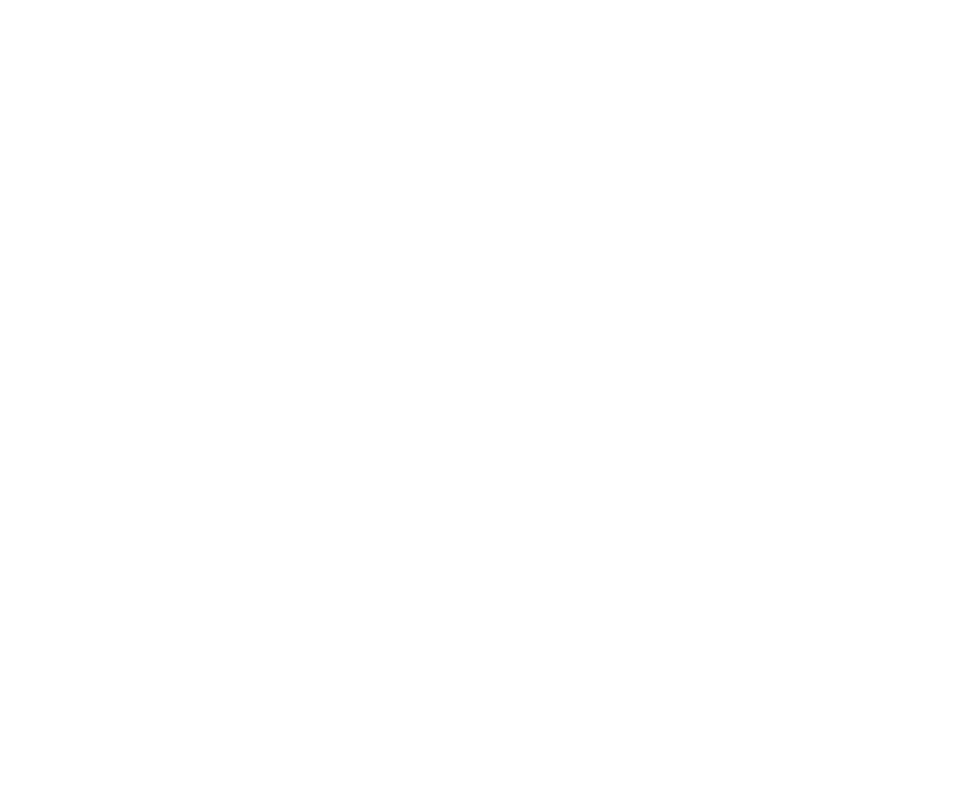
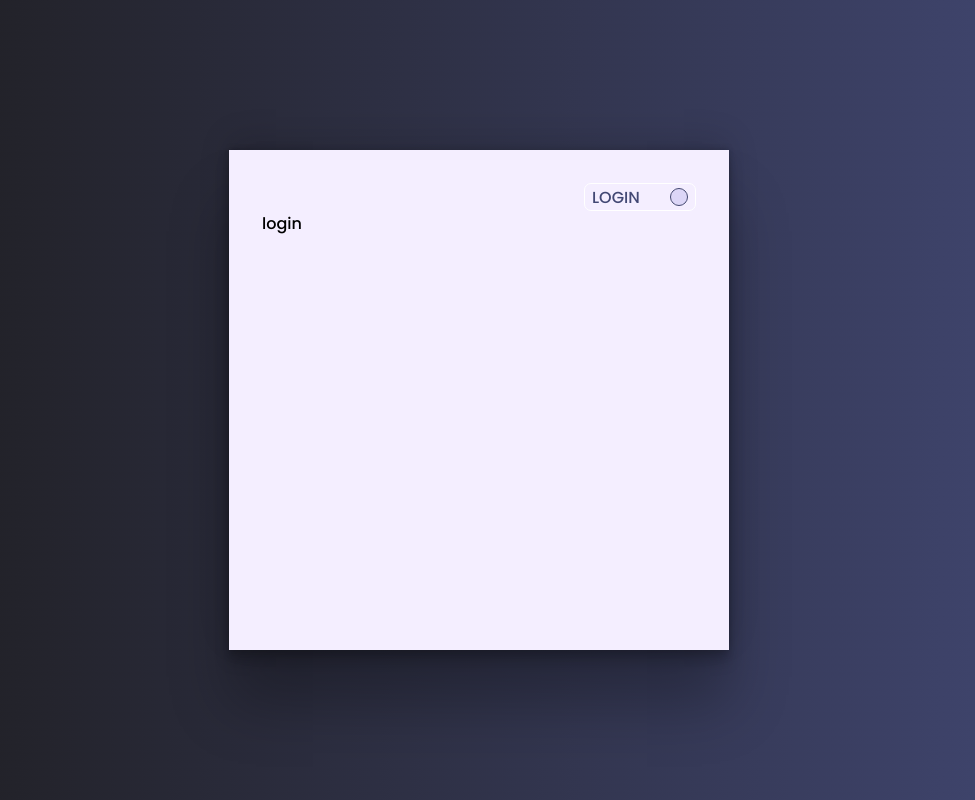
Before and after one commit to SimaKaramii/RegisterPage, a plain HTML site: page index.html in a window 1280 px wide. Shown: the whole page, without its empty margins (161-1136 px from the left). Drawn offline with Linux system fonts and the light colour scheme.

Commit message:
Add the switch box

```diff
--- a/css/style.css
+++ b/css/style.css
@@ -0,0 +1,126 @@
+@import url('https://fonts.googleapis.com/css2?family=Poppins:wght@500&display=swap');
+* {
+    box-sizing: border-box;
+}
+body{
+    background: linear-gradient(135deg, rgba(30,29,31,1) 0%, #424874 100%);
+    font-family: 'Poppins', sans-serif;
+}
+/*box*/
+#box{
+    position: absolute;
+    top: 0;
+    bottom: 0;
+    left: 0;
+    right: 0;
+    margin: auto;
+    height: 500px;
+    max-width: 500px;
+    border: 1px solid #F4EEFF;
+    padding: 2rem;
+    box-shadow: rgba(0, 0, 0, 0.25) 0px 54px 55px, rgba(0, 0, 0, 0.12) 0px -12px 30px, rgba(0, 0, 0, 0.12) 0px 4px 6px, rgba(0, 0, 0, 0.17) 0px 12px 13px, rgba(0, 0, 0, 0.09) 0px -3px 5px;
+    background-color: #F4EEFF;
+}
+/*card*/
+.card{
+    position: relative;
+    width: 100%;
+    height: 100%;
+    cursor: pointer;
+    transform-style: preserve-3d;
+    transform-origin: center right;
+    transition: transform 1s;
+}
+.card-face{
+    position: absolute;
+    width: 100%;
+    height: 100%;
+    backface-visibility: hidden;
+}
+.card-face-back{
+    transform: rotateY(180deg);
+}
+.card.is-flipped {
+    transform: translateX(-100%) rotateY(-180deg);
+}
+/*switch*/
+
+ .switch_container {
+    display: grid;
+    position: relative;
+    justify-content: end;
+
+}
+ .switch_container .checkbox {
+    opacity: 0;
+    position: absolute;
+    padding-block: 2em;
+     border: none;
+}
+ .switch_container .checkbox:focus-visible {
+    outline: unset;
+}
+ .switch_container .checkbox:focus-visible ~ .switch,  .switch_container .checkbox:focus ~ .switch {
+    outline: 1px solid white;
+}
+ .switch_container .checkbox:checked ~ .switch .login {
+    opacity: 0;
+}
+ .switch_container .checkbox:checked ~ .switch .circle {
+    left: 0;
+    right: calc(100% - 2em);
+}
+ .switch_container .checkbox:not(:checked) ~ .switch .register {
+    opacity: 0;
+}
+ .switch_container .checkbox:not(:checked) ~ .switch .circle {
+    left: calc(100% - 2em);
+    right: 0;
+}
+ .switch_container .switch {
+     align-items: center;
+     border-radius: 7px;
+     border: 2px solid transparent;
+     cursor: pointer;
+     display: flex;
+     height: 28px;
+     overflow: hidden;
+     padding: 0 7px;
+     position: relative;
+     user-select: none;
+     width: 112px;
+     border: 1px solid #fff;
+}
+ .switch_container .switch:focus {
+    outline: 1px red;
+}
+ .switch_container .switch .circle {
+    height: 2em;
+    padding: 8px;
+    position: absolute;
+    transition: all 400ms linear;
+    width: 2em;
+}
+ .switch_container .switch .circle .circle-inner {
+    background-color: #DCD6F7;
+    border-radius: 50%;
+    display: block;
+    height: 100%;
+    width: 100%;
+    outline: 1px solid #40456f;
+}
+ .switch_container .switch .login,  .switch_container .switch .register {
+    text-transform: uppercase;
+    position: absolute;
+    opacity: 1;
+    transition: opacity 400ms linear;
+}
+.switch_container .switch .login{
+    color: #424874;
+}
+.switch_container .switch .register{
+    color: #424874;
+}
+ .switch_container .switch .register {
+    left: calc(2em);
+}
--- a/index.html
+++ b/index.html
@@ -9,6 +9,25 @@
     <link rel="stylesheet" href="css/style.css">
 </head>
 <body>
-<script src="js/script.js" type="javascript"></script>
+<div id="box">
+
+    <div class="switch_container">
+        <input id="card-switch" type="checkbox" class="checkbox" />
+
+        <label for="card-switch" class="switch" >
+  <span class="circle">
+    <span class="circle-inner"></span>
+  </span>
+            <span class="login">login</span>
+            <span class="register">Register</span>
+        </label>
+    </div>
+
+    <div class="card">
+        <div class="card-face card-face-front">login</div>
+        <div class="card-face card-face-back">Register</div>
+    </div>
+</div>
+<script src="js/script.js"></script>
 </body>
 </html>
--- a/js/script.js
+++ b/js/script.js
@@ -0,0 +1,6 @@
+
+var element = document.querySelector('#card-switch');
+element.addEventListener('change', (e) => {
+    var card = document.querySelector('.card')
+    e.target.checked ? card.classList.add('is-flipped') : card.classList.remove('is-flipped')
+})
```
